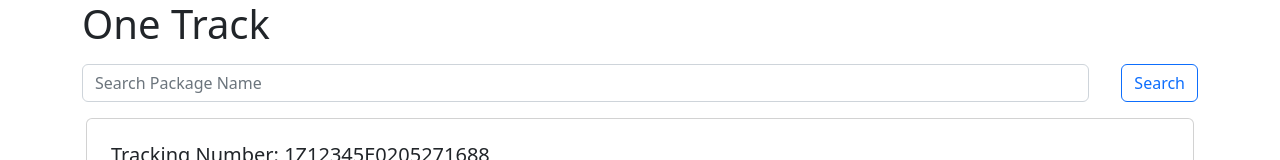
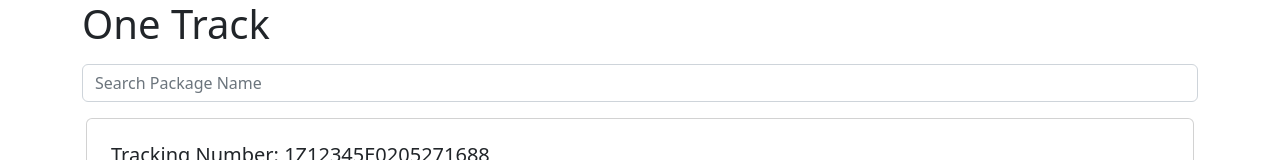
Before and after one commit to 397-f22/one-track, a React (Vite) app: page / in a window 1280 px wide. Shown: the top 160 px of the page. Built offline with nearby package versions, Linux system fonts and the light colour scheme.

Commit message:
search works

```diff
--- a/package.json
+++ b/package.json
@@ -9,8 +9,10 @@
     "test": "vitest"
   },
   "dependencies": {
+    "axios": "^1.1.3",
     "bootstrap": "^5.2.2",
     "bootstrap-icons": "^1.9.1",
+    "express": "^4.18.2",
     "react": "^18.2.0",
     "react-dom": "^18.2.0"
   },
--- a/src/App.jsx
+++ b/src/App.jsx
@@ -37,8 +37,8 @@ const App = () => {
   // if (error) return <h1>Error loading data: {error.toString()}</h1>;
   // if (data === undefined) return <h1>Loading data...</h1>;
   // if (!data) return <h1>No data found</h1>;
-
-  const [data, setData] = useState(initData);
+  	const [data, setData] = useState(initData);
+	const [packages, setPackages] = useState(initData);
 	const [open, setOpen] = useState(false);
 
 	const openModal = () => setOpen(true);
@@ -47,8 +47,8 @@ const App = () => {
   return (
 		<div className="container">
 			<Header />
-			<Search/>
-			<PackageCardList data={data} />
+			<Search data={data} setPackages={setPackages}/>
+			<PackageCardList packages={packages} />
 
 			<button type="button" className="btn btn-outline-danger" onClick={openModal}>
 				Add Package
--- a/src/components/PackageCardList.jsx
+++ b/src/components/PackageCardList.jsx
@@ -1,9 +1,9 @@
 import PackageCard from "./PackageCard";
-const PackageCardList = ({ data }) => {
+const PackageCardList = ({ packages }) => {
     return(
         <div>
-            {Object.entries(data).map(([id, data]) =>
-                <PackageCard title={id} data={data}/>
+            {Object.entries(packages).map(([id, data]) =>
+                <PackageCard title={id} data={data} key={id}/>
             )}
         </div>
     )
--- a/src/components/Search.jsx
+++ b/src/components/Search.jsx
@@ -1,12 +1,30 @@
 import "./Search.css"
-const Search = () =>{
+
+
+
+const Search = ({data, setPackages}) =>{
     return (
-        <div class="input-group">
-            <form class="form-inline flex-row w-100">
-                <input class="form-control mr-0" type="search" placeholder="Search Package Name" aria-label="Search"/>
-                <button class="btn btn-outline-primary m-0" type="submit">Search</button>
+        <div className="input-group">
+            <form className="form-inline flex-row w-100">
+                <input id="search-bar" className="form-control mr-0" type="search" placeholder="Search Package Name" aria-label="Search" onChange={() => updatePackages(data, setPackages)}/>
+                {/* <button className="btn btn-outline-primary m-0" type="submit" >Search</button> */}
             </form>
         </div>
     )
+};
+
+const updatePackages = (data, setPackages) =>  {
+    setPackages(
+        Object.fromEntries(
+            Object.entries(data).filter(
+                (key) => {
+                    return key[1].package_name.includes(event.target.value.toLowerCase());
+                }
+            )
+        )
+    )
 }
+
+
+
 export default Search;
```
Also changed, not shown: 1 other file (tests, documents, lock files or other folders).
